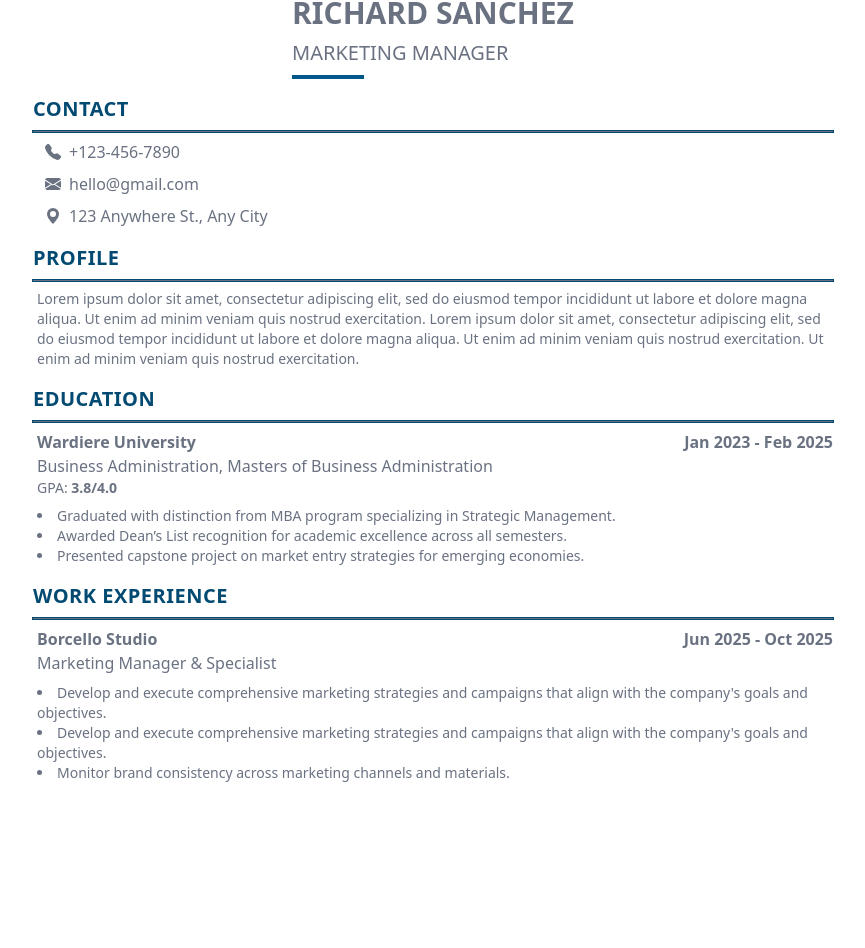
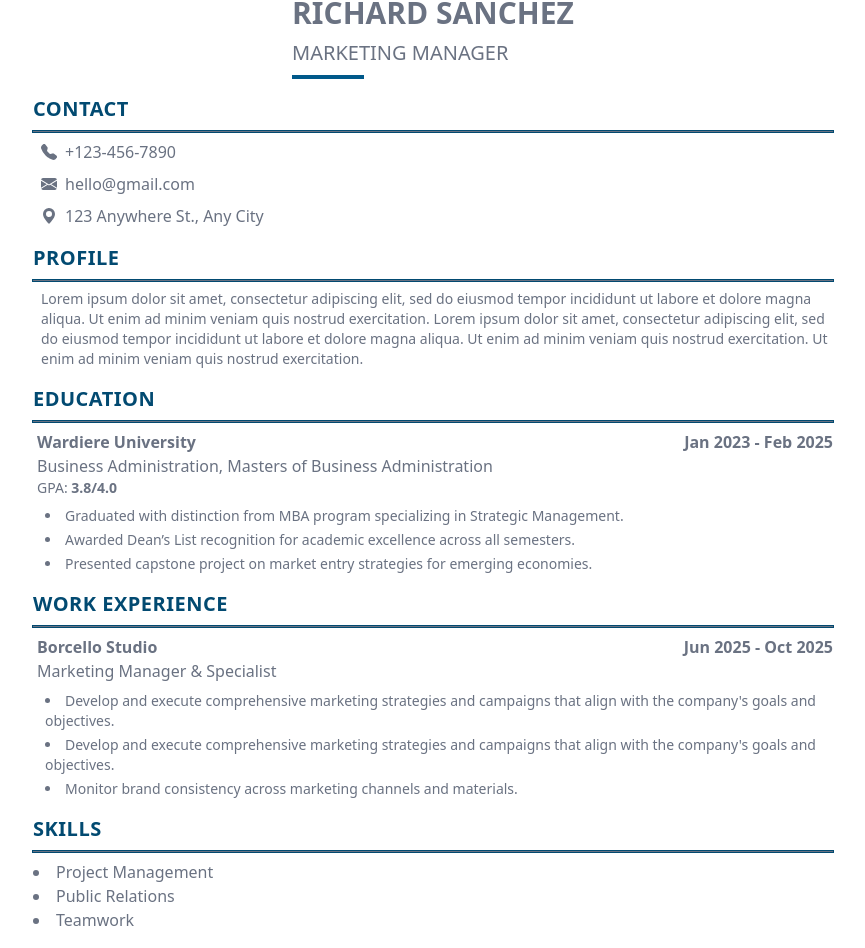
Before and after one commit to brandonleehs/CV-Builder, a React (Vite) app: page / in a window 1280 px wide. Shown: the part 1034-1982 px from the top of the page, without its empty margins (207-1072 px from the left). Before the commit the page ends 1833 px from the top, so only its background shows below. Built offline with nearby package versions, Linux system fonts and the light colour scheme.

Commit message:
feat: update resume

```diff
--- a/src/resume/EducationCard.tsx
+++ b/src/resume/EducationCard.tsx
@@ -20,9 +20,11 @@ export default function EducationCard({
       <p>
         GPA: <span className="font-semibold">{education.gpa}</span>
       </p>
-      <ul className="mt-2 list-inside list-disc">
+      <ul className="mt-2 ml-2 list-inside list-disc">
         {education.achievements.split("\n").map((line, idx) => (
-          <li key={idx}>{line}</li>
+          <li className="mt-1" key={idx}>
+            {line}
+          </li>
         ))}
       </ul>
     </section>
--- a/src/resume/ExperienceCard.tsx
+++ b/src/resume/ExperienceCard.tsx
@@ -15,9 +15,11 @@ export default function ExperienceCard({
         </p>
       </div>
       <p className="text-base">{experience.job}</p>
-      <ul className="mt-2 list-inside list-disc">
+      <ul className="mt-2 ml-2 list-inside list-disc">
         {experience.jobDesc.split("\n").map((line, idx) => (
-          <li key={idx}>{line}</li>
+          <li className="mt-1" key={idx}>
+            {line}
+          </li>
         ))}
       </ul>
     </section>
--- a/src/resume/Resume.tsx
+++ b/src/resume/Resume.tsx
@@ -7,6 +7,7 @@ import ExperienceCard from "./ExperienceCard";
 import EducationCard from "./EducationCard";
 import type { IExperience } from "../experience/Experience";
 import type { IEducation } from "../education/Education";
+import type { ISkills } from "../skills/Skills";
 
 interface ResumeProps {
   profile: UseProfileReturn;
@@ -44,16 +45,16 @@ export default function Resume({
         <p className="text-xl uppercase">
           {profile.title ? profile.title : defaultTitle}
         </p>
-        <div className="h-1 w-18 bg-sky-800"></div>
+        <div className="h-1 w-18 bg-sky-800 dark:bg-sky-600"></div>
       </div>
 
       <section className="grid max-w-[800px] gap-4">
         <section className="grid gap-2 text-base">
-          <p className="text-xl font-bold tracking-wide text-sky-900 uppercase">
+          <p className="text-xl font-bold tracking-wide text-sky-900 uppercase dark:text-sky-600">
             Contact
           </p>
           <hr className="w-full outline-1 outline-sky-900" />
-          <div className="ml-2 inline-flex items-center gap-2 pl-1">
+          <div className="ml-2 inline-flex items-center gap-2">
             <svg
               xmlns="http://www.w3.org/2000/svg"
               width="16"
@@ -69,7 +70,7 @@ export default function Resume({
             </svg>
             <span>{profile.tel ? profile.tel : defaultTel}</span>
           </div>
-          <div className="ml-2 inline-flex items-center gap-2 pl-1">
+          <div className="ml-2 inline-flex items-center gap-2">
             <svg
               xmlns="http://www.w3.org/2000/svg"
               width="16"
@@ -82,7 +83,7 @@ export default function Resume({
             </svg>
             <span>{profile.email ? profile.email : defaultEmail}</span>
           </div>
-          <div className="ml-2 inline-flex items-center gap-2 pl-1">
+          <div className="ml-2 inline-flex items-center gap-2">
             <svg
               xmlns="http://www.w3.org/2000/svg"
               width="16"
@@ -97,17 +98,17 @@ export default function Resume({
           </div>
         </section>
         <section className="grid gap-2">
-          <p className="text-xl font-bold tracking-wide text-sky-900 uppercase">
+          <p className="text-xl font-bold tracking-wide text-sky-900 uppercase dark:text-sky-600">
             Profile
           </p>
           <hr className="w-full outline-1 outline-sky-900" />
-          <p className="pl-1">
+          <p className="ml-2">
             {profile.summary ? profile.summary : defaultSummary}
           </p>
         </section>
 
         <section className="grid gap-2">
-          <p className="text-xl font-bold tracking-wide text-sky-900 uppercase">
+          <p className="text-xl font-bold tracking-wide text-sky-900 uppercase dark:text-sky-600">
             Education
           </p>
           <hr className="w-full outline-1 outline-sky-900" />
@@ -134,7 +135,7 @@ Presented capstone project on market entry strategies for emerging economies.`,
           )}
         </section>
         <section className="grid gap-2">
-          <p className="text-xl font-bold tracking-wide text-sky-900 uppercase">
+          <p className="text-xl font-bold tracking-wide text-sky-900 uppercase dark:text-sky-600">
             Work Experience
           </p>
           <hr className="w-full outline-1 outline-sky-900" />
@@ -159,12 +160,39 @@ Monitor brand consistency across marketing channels and materials.`,
             />
           )}
         </section>
+        <section className="grid gap-2 text-base">
+          <p className="text-xl font-bold tracking-wide text-sky-900 uppercase dark:text-sky-600">
+            Skills
+          </p>
+          <hr className="w-full outline-1 outline-sky-900" />
+          <ul>
+            {skills.skills && skills.skills.some((skill) => isEdited(skill)) ? (
+              skills.skills.map((skill) => (
+                <li className="list-inside list-disc" key={skill.id}>
+                  {skill.name}
+                </li>
+              ))
+            ) : (
+              <>
+                <li className="list-inside list-disc" key="pm">
+                  Project Management
+                </li>
+                <li className="list-inside list-disc" key="pr">
+                  Public Relations
+                </li>
+                <li className="list-inside list-disc" key="teamwork">
+                  Teamwork
+                </li>
+              </>
+            )}
+          </ul>
+        </section>
       </section>
     </main>
   );
 }
 
-function isEdited(formObject: IExperience | IEducation): boolean {
+function isEdited(formObject: IExperience | IEducation | ISkills): boolean {
   const { id, ...keys } = formObject;
   return !Object.values(keys).every((el) => el.length === 0);
 }
--- /dev/null
+++ b/src/resume/SkillsCard.tsx
@@ -0,0 +1,11 @@
+import type { ISkills } from "../skills/Skills";
+import { formatDate } from "./Resume";
+
+export default function SkillsCard({ skills }: { skills: ISkills }) {
+  return (
+    <section className="pl-1">
+      <p className="text-base">{skills.job}</p>
+      <ul className="mt-2 list-inside list-disc"></ul>
+    </section>
+  );
+}
--- a/src/skills/Skills.tsx
+++ b/src/skills/Skills.tsx
@@ -12,7 +12,7 @@ interface SkillsProps {
 
 export interface ISkills {
   id: string;
-  category: string;
+  // category: string;
   name: string;
 }
 
@@ -42,7 +42,7 @@ export default function Skill({
           removeSkills={removeSkills}
         ></SkillsField>
       ))}
-      {skills.length < 3 && (
+      {skills.length < 7 && (
         <button
           className="my-2 flex cursor-pointer items-center gap-1 text-orange-600"
           type="button"
--- a/src/skills/SkillsField.tsx
+++ b/src/skills/SkillsField.tsx
@@ -22,7 +22,7 @@ export default function SkillsField({
       <p className="text-lg font-semibold text-gray-700 lg:col-span-2 dark:text-gray-50">
         Skills {index + 1}
       </p>
-      <div className="grid gap-2" id={id}>
+      {/* <div className="grid gap-2" id={id}>
         <label htmlFor={`category-${id}`}>Skills Category</label>
         <input
           required
@@ -33,7 +33,7 @@ export default function SkillsField({
           onChange={(e) => updateSkills(id, "category", e.target.value)}
           defaultValue={skill.category}
         />
-      </div>
+      </div> */}
       <div className="grid gap-2">
         <label htmlFor={`name-${id}`}>Skill Name</label>
         <input
--- a/src/skills/useSkills.tsx
+++ b/src/skills/useSkills.tsx
@@ -4,7 +4,7 @@ import type { SkillsKey } from "./Skills";
 const createSkills = () => {
   return {
     id: crypto.randomUUID(),
-    category: "",
+    // category: "",
     name: "",
   };
 };
```
